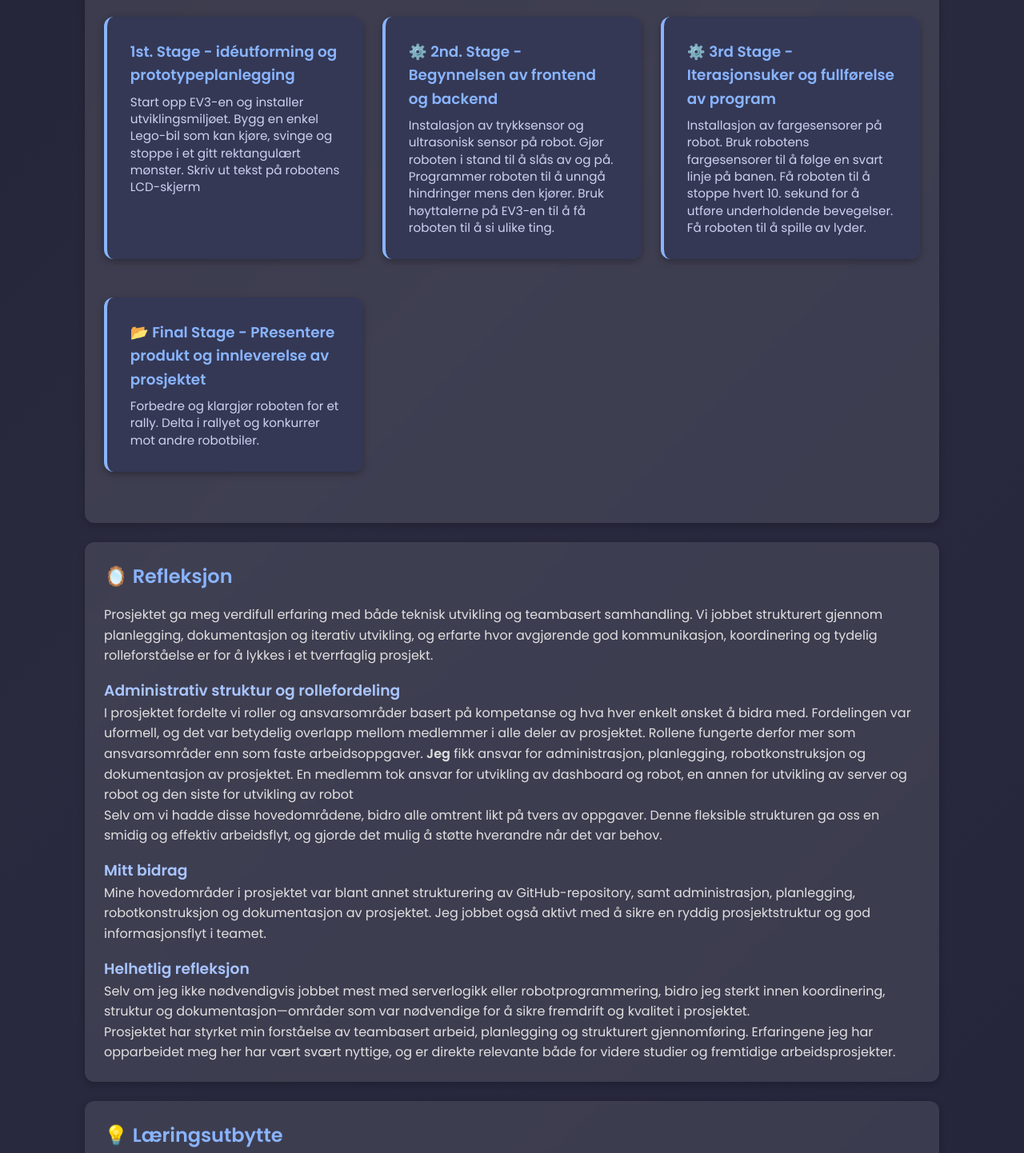
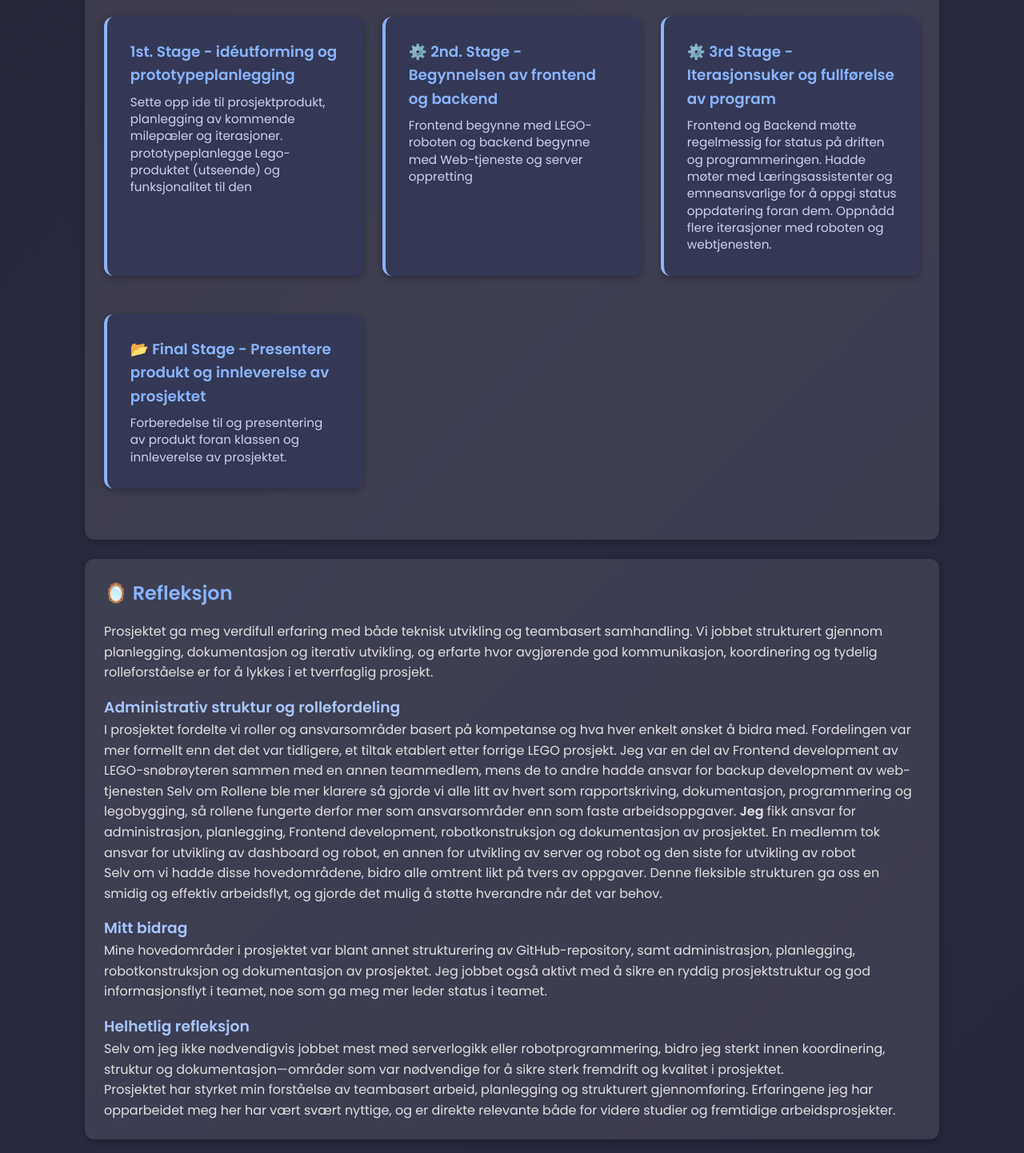
Before and after one commit to Marjoni-fj/E-portofolioV1, a plain HTML site: page projects/final_lego_project.html in a window 1280 px wide. Shown: the part 1612-3054 px from the top of the page at 80% size. Drawn offline with Linux system fonts and the light colour scheme.

Commit message:
feat[]: Add final things to e porto final verion

```diff
--- a/projects/final_lego_project.html
+++ b/projects/final_lego_project.html
@@ -205,25 +205,20 @@ footer {
   <h3>Overordnet stadier i prosjektet</h3>
   <div class="exercise-grid">
     <div class="exercise-card"><h4>1st. Stage - idéutforming og prototypeplanlegging</h4>
-      <p>Start opp EV3-en og installer utviklingsmiljøet.
-         Bygg en enkel Lego-bil som kan kjøre, svinge og stoppe i et gitt rektangulært mønster.
-         Skriv ut tekst på robotens LCD-skjerm</p></div>
+      <p>Sette opp ide til prosjektprodukt, planlegging av kommende milepæler og iterasjoner.
+        prototypeplanlegge Lego-produktet (utseende) og funksjonalitet til den</p></div>
 
     <div class="exercise-card"><h4>⚙️ 2nd. Stage - Begynnelsen av frontend og backend</h4>
-      <p>Instalasjon av trykksensor og ultrasonisk sensor på robot.
-        Gjør roboten i stand til å slås av og på.
-        Programmer roboten til å unngå hindringer mens den kjører.
-        Bruk høyttalerne på EV3-en til å få roboten til å si ulike ting.</p></div>
+      <p>Frontend begynne med LEGO-roboten og backend begynne med Web-tjeneste og server oppretting</p></div>
 
     <div class="exercise-card"><h4>⚙️ 3rd Stage - Iterasjonsuker og fullførelse av program</h4>
-      <p>Installasjon av fargesensorer på robot.
-         Bruk robotens fargesensorer til å følge en svart linje på banen.
-         Få roboten til å stoppe hvert 10. sekund for å utføre underholdende bevegelser.
-         Få roboten til å spille av lyder.</p></div>
+      <p>Frontend og Backend møtte regelmessig for status på driften og programmeringen.
+        Hadde møter med Læringsassistenter og emneansvarlige for å oppgi status oppdatering foran dem.
+        Oppnådd flere iterasjoner med roboten og webtjenesten.
+      </p></div>
 
-    <div class="exercise-card"><h4>📂 Final Stage - PResentere produkt og innleverelse av prosjektet</h4>
-      <p>Forbedre og klargjør roboten for et rally.
-         Delta i rallyet og konkurrer mot andre robotbiler.</p></div>
+    <div class="exercise-card"><h4>📂 Final Stage - Presentere produkt og innleverelse av prosjektet</h4>
+      <p>Forberedelse til og presentering av produkt foran klassen og innleverelse av prosjektet.</p></div>
   </div>
 
   <style>
@@ -277,10 +272,11 @@ footer {
   <h3>Administrativ struktur og rollefordeling</h3>
   <p>
     I prosjektet fordelte vi roller og ansvarsområder basert på kompetanse og hva hver enkelt
-    ønsket å bidra med. Fordelingen var uformell, og det var betydelig overlapp mellom medlemmer
-    i alle deler av prosjektet. Rollene fungerte derfor mer som ansvarsområder enn som faste
+    ønsket å bidra med. Fordelingen var mer formellt enn det det var tidligere, et tiltak etablert etter forrige LEGO prosjekt.
+    Jeg var en del av Frontend development av LEGO-snøbrøyteren sammen med en annen teammedlem, mens de to andre hadde ansvar for backup development av web-tjenesten
+    Selv om Rollene ble mer klarere så gjorde vi alle litt av hvert som rapportskriving, dokumentasjon, programmering og legobygging, så rollene fungerte derfor mer som ansvarsområder enn som faste
     arbeidsoppgaver.
-    <b>Jeg</b> fikk ansvar for administrasjon, planlegging, robotkonstruksjon og dokumentasjon av prosjektet.
+    <b>Jeg</b> fikk ansvar for administrasjon, planlegging, Frontend development, robotkonstruksjon og dokumentasjon av prosjektet.
     En medlemm tok ansvar for utvikling av dashboard og robot, en annen for utvikling av server og robot og den siste for utvikling av robot
   </p>
 
@@ -294,13 +290,13 @@ footer {
   <p>
     Mine hovedområder i prosjektet var blant annet strukturering av GitHub-repository, samt
     administrasjon, planlegging, robotkonstruksjon og dokumentasjon av prosjektet. Jeg jobbet også aktivt med å sikre
-    en ryddig prosjektstruktur og god informasjonsflyt i teamet.
+    en ryddig prosjektstruktur og god informasjonsflyt i teamet, noe som ga meg mer leder status i teamet.
   </p>
 
   <h3>Helhetlig refleksjon</h3>
   <p>
     Selv om jeg ikke nødvendigvis jobbet mest med serverlogikk eller robotprogrammering, bidro jeg sterkt innen
-    koordinering, struktur og dokumentasjon—områder som var nødvendige for å sikre fremdrift og
+    koordinering, struktur og dokumentasjon—områder som var nødvendige for å sikre sterk fremdrift og
     kvalitet i prosjektet.
   </p>
 
@@ -325,7 +321,7 @@ footer {
 <section>
   <h2>🚀 Relevans i jobbsammenheng</h2>
   <p>
-    Erfaringen fra prosjektet er direkte overførbar til arbeidslivet,
+    Erfaringen fra prosjektet ser jeg på som direkte overførbar til arbeidslivet,
     særlig i tverrfaglige miljøer hvor utvikling og testing går hånd i hånd.
     Å forstå iterativ utvikling, feilhåndtering og samarbeid i team
     er sentralt for å lykkes i teknologiprosjekter.
@@ -335,7 +331,9 @@ footer {
 <section>
   <h2>🔗 Ressurser og Dokumentasjon</h2>
   <ul>
-    <li><a href="https://git.ntnu.no/IDATT1004-Team20-H2025/Innledende-lego-oppgaver-Team20/wiki" target="_blank">GitHub – LEGO-prosjekt repository wiki</a></li>
+    <li><a href="https://git.ntnu.no/IDATT1004-Team20-H2025/project" target="_blank">GitHub – LEGO-prosjektOppgave ''project'' repository</a></li>
+    <li><a href="https://git.ntnu.no/IDATT1004-Team20-H2025/robot" target="_blank">GitHub – LEGO-prosjektOppgave ''robot'' repository wiki</a></li>
+    <li><a href="https://git.ntnu.no/IDATT1004-Team20-H2025/server" target="_blank">GitHub – LEGO-prosjektOppgave ''server'' repository wiki</a></li>
   </ul>
 </section>
 
```
